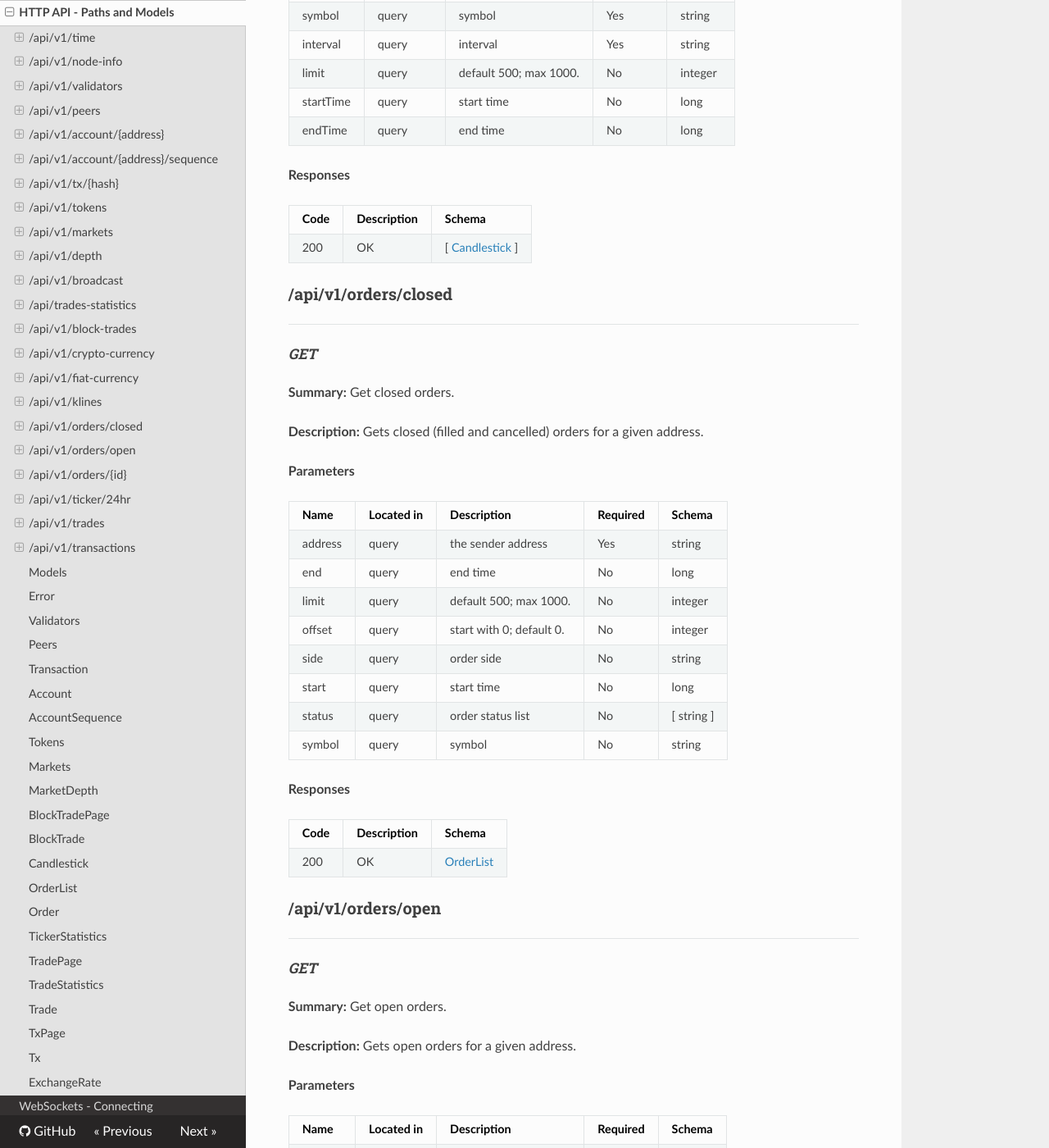
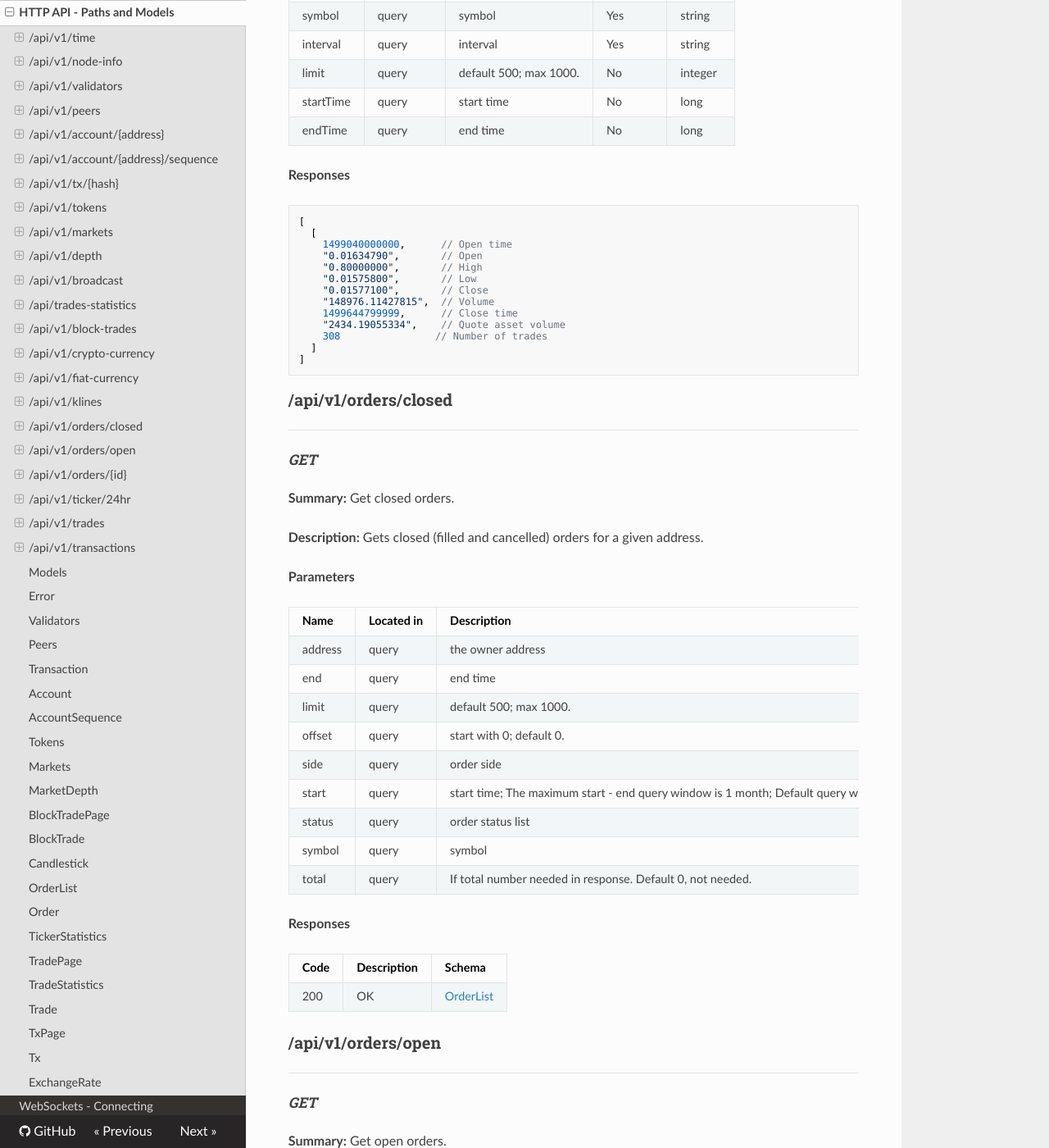
Before and after one commit to yash-sharma1/docs-site, an MkDocs documentation site: the page built from docs/api-reference/dex-api/paths.md, in a window 1280 px wide and 1400 px high, scrolled down 10078 px. Shown: the whole window at 82% size. Built offline with MkDocs 1.6.1, drawn with Linux system fonts in a browser that asks for light colours; nearby versions of some CDN libraries; some of the changed text lies outside the part shown.

````diff
--- a/docs/api-reference/dex-api/paths.md
+++ b/docs/api-reference/dex-api/paths.md
@@ -306,7 +306,7 @@ The given _limit_ must be one of the allowed limits below.
 
 | Name | Located in | Description | Required | Schema |
 | ---- | ---------- | ----------- | -------- | ---- |
-| address | query | the sender address | No | string |
+| address | query | the seller/buyer address | No | string |
 | end | query | end time | No | long |
 | height | query | block height | No | long |
 | limit | query | default 50; max 100. | No | integer |
@@ -373,9 +373,21 @@ The given _limit_ must be one of the allowed limits below.
 
 **Responses**
 
-| Code | Description | Schema |
-| ---- | ----------- | ------ |
-| 200 | OK | [ [Candlestick](#candlestick) ] |
+```javascript
+[
+  [
+    1499040000000,      // Open time
+    "0.01634790",       // Open
+    "0.80000000",       // High
+    "0.01575800",       // Low
+    "0.01577100",       // Close
+    "148976.11427815",  // Volume
+    1499644799999,      // Close time
+    "2434.19055334",    // Quote asset volume
+    308                // Number of trades
+  ]
+]
+```
 
 ### /api/v1/orders/closed
 ---
@@ -388,14 +400,15 @@ The given _limit_ must be one of the allowed limits below.
 
 | Name | Located in | Description | Required | Schema |
 | ---- | ---------- | ----------- | -------- | ---- |
-| address | query | the sender address | Yes | string |
+| address | query | the owner address | Yes | string |
 | end | query | end time | No | long |
 | limit | query | default 500; max 1000. | No | integer |
 | offset | query | start with 0; default 0. | No | integer |
 | side | query | order side | No | string |
-| start | query | start time | No | long |
+| start | query | start time; The maximum start - end query window is 1 month; Default query window is latest 7 days. | No | long |
 | status | query | order status list | No | [ string ] |
 | symbol | query | symbol | No | string |
+| total | query | If total number needed in response. Default 0, not needed. | No | integer. 1 or 0|
 
 **Responses**
 
@@ -414,7 +427,7 @@ The given _limit_ must be one of the allowed limits below.
 
 | Name | Located in | Description | Required | Schema |
 | ---- | ---------- | ----------- | -------- | ---- |
-| address | query | the sender address | Yes | string |
+| address | query | the owner address | Yes | string |
 | limit | query | default 500; max 1000. | No | integer |
 | offset | query | start with 0; default 0. | No | integer |
 | symbol | query | symbol | No | string |
@@ -483,7 +496,7 @@ The given _limit_ must be one of the allowed limits below.
 
 | Name | Located in | Description | Required | Schema |
 | ---- | ---------- | ----------- | -------- | ---- |
-| address | query | the sender address | No | string |
+| address | query | the buyer/seller address | No | string |
 | baseAsset | query | base asset | No | string |
 | buyerOrderId | query | buyer order id | No | string |
 | end | query | end time | No | long |
@@ -493,8 +506,9 @@ The given _limit_ must be one of the allowed limits below.
 | quoteAsset | query | quote asset | No | string |
 | sellerOrderId | query | seller order id | No | string |
 | side | query | order side | No | string |
-| start | query | start time | No | long |
+| start | query | start time; The maximum start - end query window is 1 month; Default query window is latest 7 days. | No | long |
 | symbol | query | symbol | No | string |
+| total | query | If total number needed in response. Default 0, not needed. | No | integer. 1 or 0|
 
 **Responses**
 
````
Also changed, not shown: swagger.yml (+28 -6 lines).
